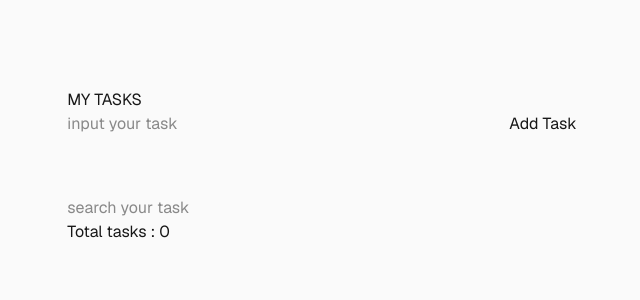
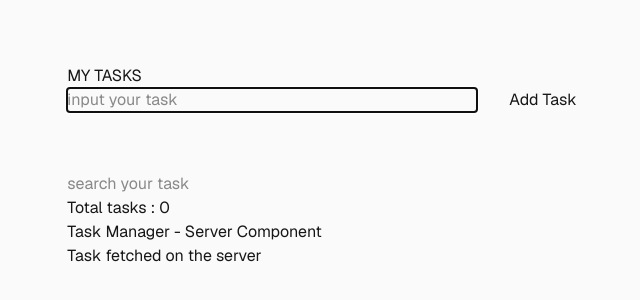
Before and after one commit to Francis-U/task-manager, a Next.js app: page / in a window 1280 px wide. Shown: the part 234-534 px from the top of the page, without its empty margins (318-958 px from the left). Built offline with nearby package versions, Linux system fonts and the light colour scheme.

Commit message:
made more changes

```diff
--- /dev/null
+++ b/app/components/ServerInfo.js
@@ -0,0 +1,3 @@
+export default function ServerInfo() {
+  return <div>Task Manager - Server Component</div>;
+}
--- /dev/null
+++ b/app/components/ServerTaskInfo.js
@@ -0,0 +1,6 @@
+export default async function ServerTaskInfo() {
+  await new Promise((resolve) => {
+    setTimeout(resolve, 2000);
+  });
+  return <div>Task fetched on the server</div>;
+}
--- a/app/components/TaskItem.js
+++ b/app/components/TaskItem.js
@@ -1,8 +1,8 @@
 "use client";
 
-import { useState } from "react";
+import { memo, useState } from "react";
 
-export default function TaskItem({ item, index, arr, setArr, handleDelete }) {
+function TaskItem({ item, index, arr, setArr, handleDelete }) {
   const [editingIndex, setEditingIndex] = useState(null);
 
   function handleClick() {
@@ -10,7 +10,7 @@ export default function TaskItem({ item, index, arr, setArr, handleDelete }) {
   }
 
   return (
-    <div key={index}>
+    <div>
       {/* (e) => setIsChecked(e.target.value) */}
       <input
         type="checkbox"
@@ -52,3 +52,4 @@ export default function TaskItem({ item, index, arr, setArr, handleDelete }) {
     </div>
   );
 }
+export default memo(TaskItem);
--- /dev/null
+++ b/app/components/Taskmanager.js
@@ -0,0 +1,125 @@
+"use client";
+import { useCallback, useEffect, useMemo, useRef, useState } from "react";
+import ServerInfo from "./ServerInfo";
+import TaskItem from "./TaskItem";
+import TaskStats from "./TaskStats";
+import TaskHeader from "./TaskHeader";
+
+export default function Taskmanager() {
+  const [task, setTask] = useState("");
+  const [arr, setArr] = useState([]);
+  const [search, setSearch] = useState("");
+  const [showMessage, setShowMessage] = useState(false);
+
+  const inputRef = useRef(null);
+  const taskRef = useRef(null);
+
+  useEffect(() => {
+    taskRef.current = task;
+  }, [task]);
+
+  useEffect(() => {
+    console.log("EFFECT CREATED");
+    const keydownPress = () => {
+      console.log("keydown pressed");
+      console.log(taskRef.current);
+    };
+    inputRef.current.focus();
+
+    document.body.addEventListener("keydown", keydownPress);
+
+    return () => {
+      document.body.removeEventListener("keydown", keydownPress);
+    };
+  }, []);
+
+  useEffect(() => {
+    const task = localStorage.getItem("tasks");
+    if (task) {
+      setArr(JSON.parse(task));
+    }
+  }, []);
+
+  useEffect(() => {
+    localStorage.setItem("tasks", JSON.stringify(arr));
+  }, [arr]);
+
+  const filteredTasks = useMemo(
+    () =>
+      arr.filter((item) =>
+        item.text.toLowerCase().includes(search.toLowerCase()),
+      ),
+    [arr, search],
+  );
+  const previousLength = useRef(arr.length);
+
+  useEffect(() => {
+    if (arr.length > previousLength.current) {
+      setShowMessage(true);
+
+      const timer = setTimeout(() => {
+        setShowMessage(false);
+      }, 3000);
+
+      previousLength.current = arr.length;
+      return () => {
+        clearTimeout(timer);
+      };
+    }
+
+    previousLength.current = arr.length;
+  }, [arr.length]);
+
+  function handleSubmit(e) {
+    e.preventDefault();
+    setArr([...arr, { text: task, checked: false }]);
+    setTask("");
+  }
+
+  const handleDelete = useCallback(
+    (parentIndex) => {
+      setArr(arr.filter((_, i) => i !== parentIndex));
+    },
+    [arr],
+  );
+
+  return (
+    <div>
+      <div className="mb-15">
+        <TaskHeader />
+        <form onSubmit={handleSubmit}>
+          <input
+            type="text"
+            ref={inputRef}
+            placeholder="input your task"
+            value={task}
+            onChange={(e) => setTask(e.target.value)}
+          />
+          <button>Add Task</button>
+        </form>
+      </div>
+      <input
+        type="text"
+        placeholder="search your task"
+        value={search}
+        onChange={(e) => {
+          setSearch(e.target.value);
+        }}
+      />
+      {filteredTasks.map((item, index) => (
+        <TaskItem
+          key={index}
+          item={item}
+          index={index}
+          arr={arr}
+          setArr={setArr}
+          handleDelete={handleDelete}
+        />
+      ))}
+      <TaskStats length={arr.length} />
+
+      {showMessage && <div>Task added</div>}
+      <ServerInfo />
+    </div>
+  );
+}
--- a/app/page.js
+++ b/app/page.js
@@ -1,68 +1,16 @@
-"use client";
-// import Image from "next/image";
+import { Suspense } from "react";
 
-import { useMemo, useState } from "react";
-import TaskItem from "./components/TaskItem";
-import TaskHeader from "./components/TaskHeader";
-import TaskStats from "./components/TaskStats";
+import ServerTaskInfo from "./components/ServerTaskInfo";
+import Taskmanager from "./components/Taskmanager";
 
 export default function Home() {
-  const [task, setTask] = useState("");
-  const [arr, setArr] = useState([]);
-  const [search, setSearch] = useState("");
-  // let filteredTasks =[];
-  const filteredTasks = useMemo(
-    () =>
-      arr.filter((item) =>
-        item.text.toLowerCase().includes(search.toLowerCase()),
-      ),
-    [arr, search],
-  );
-
-  function handleSubmit(e) {
-    e.preventDefault();
-    setArr([...arr, { text: task, checked: false }]);
-    setTask("");
-  }
-
-  function handleDelete(parentIndex) {
-    setArr(arr.filter((_, i) => i !== parentIndex));
-  }
-
   return (
     <div className="flex flex-col flex-1 items-center justify-center bg-zinc-50 font-sans dark:bg-black">
       <main className="">
-        <div className="mb-15">
-          <TaskHeader />
-          <form onSubmit={handleSubmit}>
-            <input
-              type="text"
-              placeholder="input your task"
-              value={task}
-              onChange={(e) => setTask(e.target.value)}
-            />
-            <button>Add Task</button>
-          </form>
-        </div>
-        <input
-          type="text"
-          placeholder="search your task"
-          value={search}
-          onChange={(e) => {
-            setSearch(e.target.value);
-          }}
-        />
-        {filteredTasks.map((item, index) => (
-          <TaskItem
-            key={index}
-            item={item}
-            index={index}
-            arr={arr}
-            setArr={setArr}
-            handleDelete={handleDelete}
-          />
-        ))}
-        <TaskStats length={arr.length} />
+        <Taskmanager />
+        <Suspense fallback={<p>Loading task info...</p>}>
+          <ServerTaskInfo />
+        </Suspense>
       </main>
       {/* {arr.map((data, i) => console.log(data))} */}
     </div>
```
